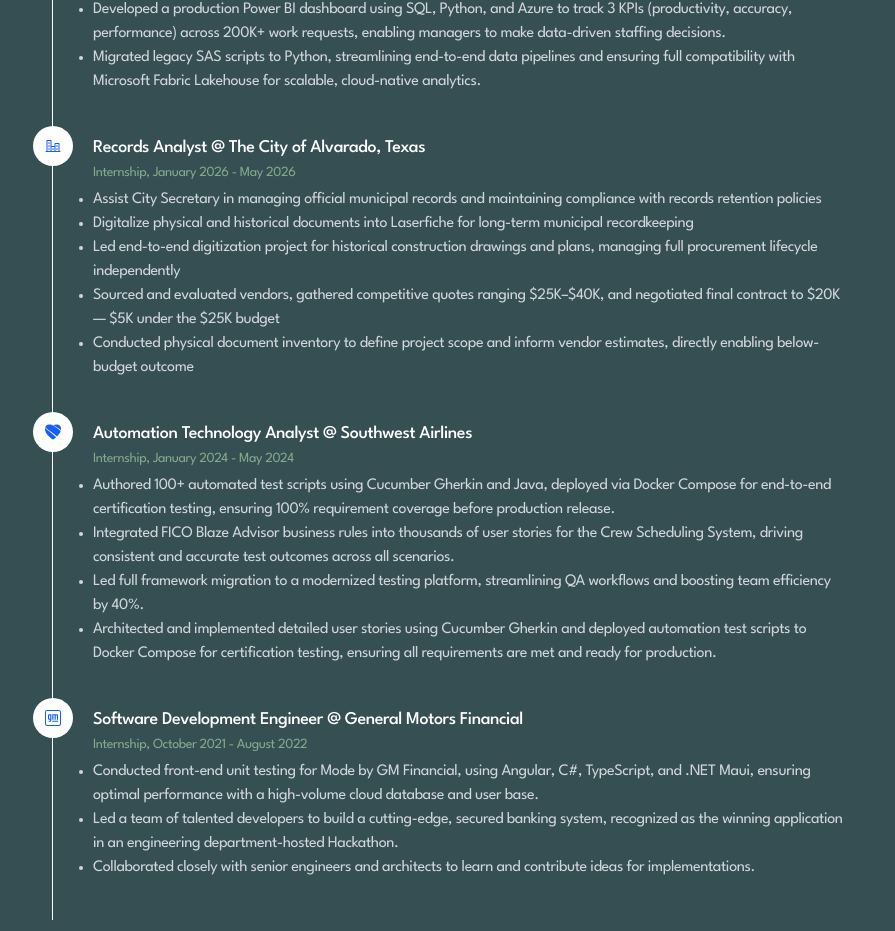
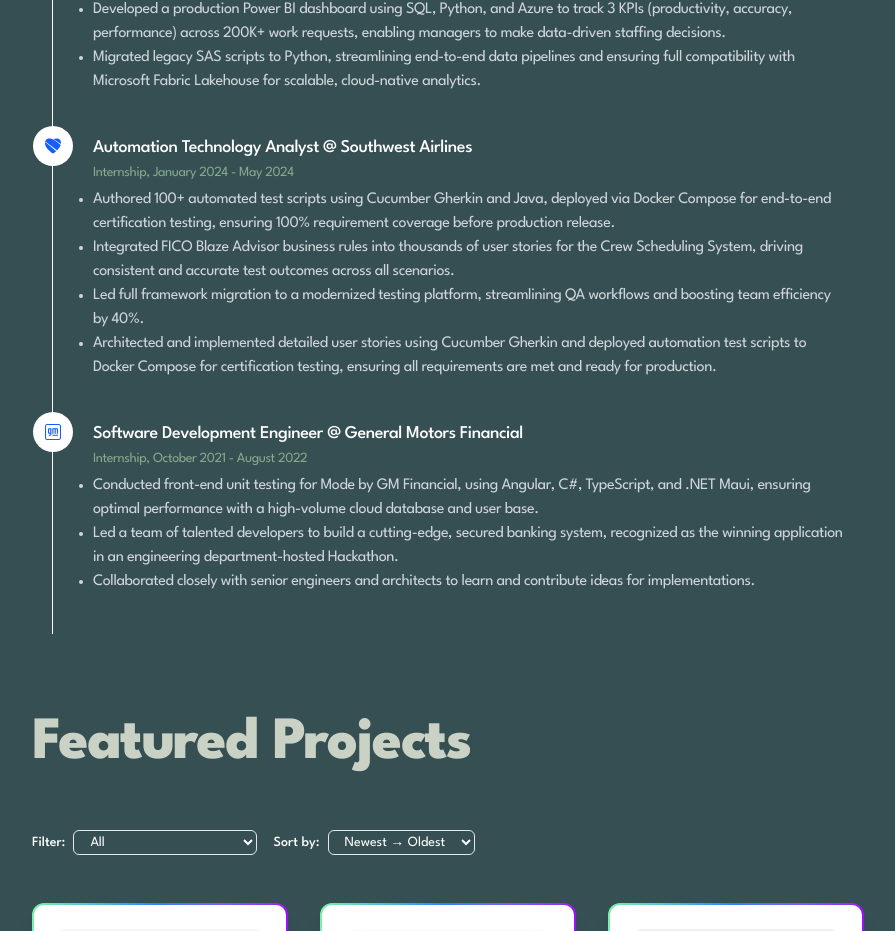
Before and after one commit to tienthedev/v3.tienl.dev, a Next.js app: page / in a window 1280 px wide. Shown: the part 1020-1951 px from the top of the page, without its empty margins (192-1087 px from the left). Built offline with nearby package versions, Linux system fonts and the light colour scheme.

Commit message:
Update Experience.tsx

```diff
--- a/src/components/Experience/Experience.tsx
+++ b/src/components/Experience/Experience.tsx
@@ -48,36 +48,7 @@
                             </li>
                         </ul>
                     </li>
-                    <li className="mb-10 ml-10">
-                        <span
-                            className="absolute flex items-center justify-center w-6 h-6 bg-white text-blue-600 rounded-full -left-3 ring-8 ring-white">
-                            <PiCity/>
-                        </span>
-                        <h3 className="flex items-center mb-1 text-lg font-medium text-white">
-                            Records Analyst @ The City of Alvarado, Texas
 
-                        </h3>
-                        <time className="block mb-2 text-sm font-normal leading-none text-tertiary">
-                            Internship, January 2026 - May 2026
-                        </time>
-                        <ul className="mb-4 text-base font-normal text-gray-300 list-disc dark:text-gray-200">
-                            <li>
-                                Assist City Secretary in managing official municipal records and maintaining compliance with records retention policies
-                            </li>
-                            <li>
-                                Digitalize physical and historical documents into Laserfiche for long-term municipal recordkeeping
-                            </li>
-                            <li>
-                                Led end-to-end digitization project for historical construction drawings and plans, managing full procurement lifecycle independently
-                            </li>
-                            <li>
-                                Sourced and evaluated vendors, gathered competitive quotes ranging $25K–$40K, and negotiated final contract to $20K — $5K under the $25K budget
-                            </li>
-                            <li>
-                                Conducted physical document inventory to define project scope and inform vendor estimates, directly enabling below-budget outcome
-                            </li>
-                        </ul>
-                    </li>
                     <li className="mb-10 ml-10">
                         <span
                             className="absolute flex items-center justify-center w-6 h-6 bg-white text-blue-600 rounded-full -left-3 ring-8 ring-white">
```
